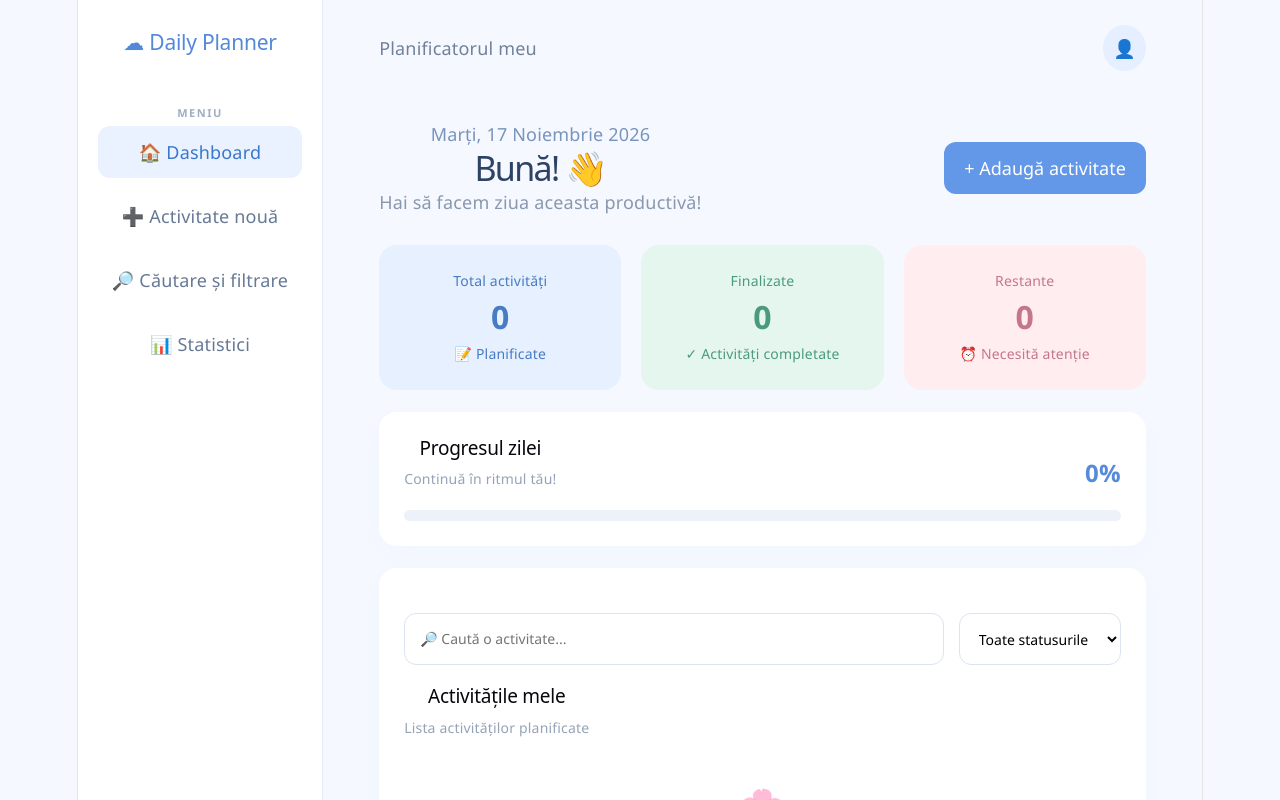
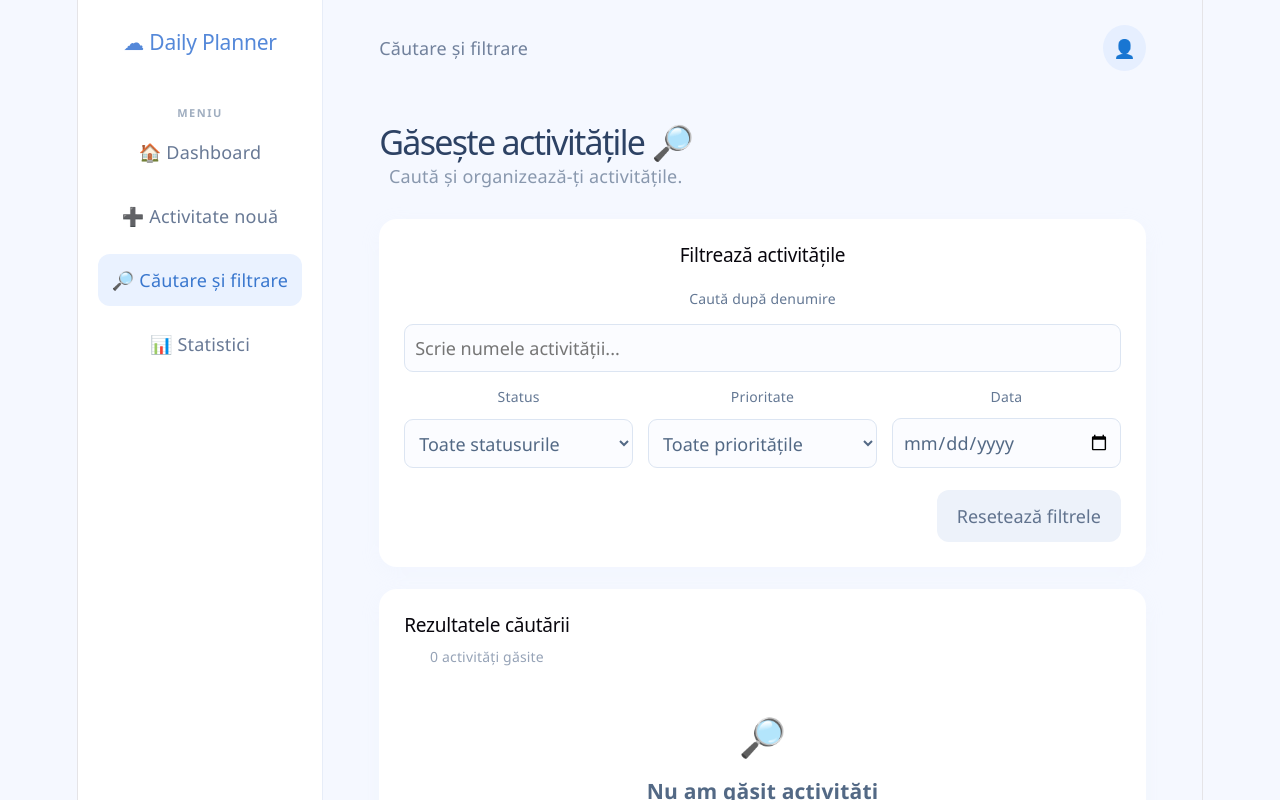
Before and after one commit to ioanaaaaaaaaaa/DAILYPLANNER, a React (Vite) app in the folder daily-planner-web/: page /search in a window 1280 px wide. Before the commit this address led to /. Shown: the top 800 px of the page. Built offline with nearby package versions, Linux system fonts and the light colour scheme.

Commit message:
pagina noua

```diff
--- a/daily-planner-web/src/App.jsx
+++ b/daily-planner-web/src/App.jsx
@@ -2,11 +2,13 @@ import { BrowserRouter, Routes, Route, Navigate } from "react-router-dom";
 import Dashboard from "./pages/Dashboard";
 import AddActivity from "./pages/AddActivity";
 import EditActivity from "./pages/EditActivity";
+import SearchFilter from "./pages/SearchFilter";
 
 function App() {
   return (
     <BrowserRouter>
       <Routes>
+        <Route path="/search" element={<SearchFilter />} />
         <Route path="/" element={<Dashboard />} />
         <Route path="/add-activity" element={<AddActivity />} />
         <Route path="/edit-activity/:id" element={<EditActivity />} />
--- a/daily-planner-web/src/pages/Dashboard.jsx
+++ b/daily-planner-web/src/pages/Dashboard.jsx
@@ -231,7 +231,7 @@ const [filterStatus, setFilterStatus] = useState("Toate");
           </div>
         </section>
 
-        <section className="activities-section">
+        <section className="activities-section" id="activities">
             <div className="search-filter">
   <input
     type="text"
--- a/daily-planner-web/src/pages/SearchFilter.jsx
+++ b/daily-planner-web/src/pages/SearchFilter.jsx
@@ -0,0 +1,223 @@
+
+import { useState } from "react";
+import { Link, useNavigate } from "react-router-dom";
+import { getActivities } from "../utils/storage";
+import "../App.css";
+
+function SearchFilter() {
+  const navigate = useNavigate();
+  const [activities] = useState(getActivities);
+  const [searchTerm, setSearchTerm] = useState("");
+  const [status, setStatus] = useState("Toate");
+  const [priority, setPriority] = useState("Toate");
+  const [date, setDate] = useState("");
+
+  const filteredActivities = activities.filter((activity) => {
+    const matchesName = activity.title
+      .toLowerCase()
+      .includes(searchTerm.toLowerCase());
+
+    const matchesStatus =
+      status === "Toate" || activity.status === status;
+
+    const matchesPriority =
+      priority === "Toate" || activity.priority === priority;
+
+    const matchesDate =
+      date === "" || activity.date === date;
+
+    return (
+      matchesName &&
+      matchesStatus &&
+      matchesPriority &&
+      matchesDate
+    );
+  });
+
+  return (
+    <div className="app-layout">
+      <aside className="sidebar">
+        <h2 className="logo">☁ Daily Planner</h2>
+        <p className="menu-label">MENIU</p>
+
+        <nav>
+          <Link className="nav-link" to="/">
+            🏠 Dashboard
+          </Link>
+
+          <Link className="nav-link" to="/add-activity">
+            ➕ Activitate nouă
+          </Link>
+
+          <Link className="nav-link active" to="/search">
+            🔎 Căutare și filtrare
+          </Link>
+
+          <a className="nav-link" href="/#statistics">
+            📊 Statistici
+          </a>
+        </nav>
+
+        <div className="sidebar-bottom">
+          Organizează-ți ziua, pas cu pas.
+        </div>
+      </aside>
+
+      <main className="main-content">
+        <header className="topbar">
+          <span>Căutare și filtrare</span>
+          <span className="profile">👤</span>
+        </header>
+
+        <section className="welcome-section">
+          <div>
+            <h1>Găsește activitățile 🔎</h1>
+            <p className="subtitle">
+              Caută și organizează-ți activitățile.
+            </p>
+          </div>
+        </section>
+
+        <section className="activity-form">
+          <h2>Filtrează activitățile</h2>
+
+          <label htmlFor="search-name">Caută după denumire</label>
+          <input
+            id="search-name"
+            type="text"
+            placeholder="Scrie numele activității..."
+            value={searchTerm}
+            onChange={(event) => setSearchTerm(event.target.value)}
+          />
+
+          <div className="form-row">
+            <div>
+              <label htmlFor="search-status">Status</label>
+              <select
+                id="search-status"
+                value={status}
+                onChange={(event) => setStatus(event.target.value)}
+              >
+                <option value="Toate">Toate statusurile</option>
+                <option>Urmează</option>
+                <option>Restant</option>
+                <option>Complet</option>
+                <option>Anulat</option>
+              </select>
+            </div>
+
+            <div>
+              <label htmlFor="search-priority">Prioritate</label>
+              <select
+                id="search-priority"
+                value={priority}
+                onChange={(event) => setPriority(event.target.value)}
+              >
+                <option value="Toate">Toate prioritățile</option>
+                <option>Scăzută</option>
+                <option>Medie</option>
+                <option>Ridicată</option>
+              </select>
+            </div>
+
+            <div>
+              <label htmlFor="search-date">Data</label>
+              <input
+                id="search-date"
+                type="date"
+                value={date}
+                onChange={(event) => setDate(event.target.value)}
+              />
+            </div>
+          </div>
+
+          <div className="form-actions">
+            <button
+              className="secondary-button"
+              onClick={() => {
+                setSearchTerm("");
+                setStatus("Toate");
+                setPriority("Toate");
+                setDate("");
+              }}
+            >
+              Resetează filtrele
+            </button>
+          </div>
+        </section>
+
+        <section className="activities-section">
+          <div className="section-heading">
+            <div>
+              <h2>Rezultatele căutării</h2>
+              <p>
+                {filteredActivities.length} activități găsite
+              </p>
+            </div>
+          </div>
+
+          {filteredActivities.length === 0 ? (
+            <div className="empty-state">
+              <span>🔎</span>
+              <h3>Nu am găsit activități</h3>
+              <p>Încearcă alte criterii de căutare.</p>
+            </div>
+          ) : (
+            <div className="activity-list">
+              {filteredActivities
+                .slice()
+                .sort((a, b) =>
+                  `${a.date} ${a.time}`.localeCompare(
+                    `${b.date} ${b.time}`
+                  )
+                )
+                .map((activity) => (
+                  <article
+                    className="activity-item"
+                    key={activity.id}
+                  >
+                    <div className="activity-info">
+                      <h3>{activity.title}</h3>
+                      <p>
+                        📅 {activity.date} · 🕒 {activity.time}
+                      </p>
+                      <span className="priority-label">
+                        Prioritate: {activity.priority}
+                      </span>
+                    </div>
+
+                    <div className="activity-actions">
+                      <span
+                        className={`status ${
+                          activity.status === "Urmează"
+                            ? "status-upcoming"
+                            : activity.status === "Restant"
+                            ? "status-overdue"
+                            : activity.status === "Complet"
+                            ? "status-completed"
+                            : "status-canceled"
+                        }`}
+                      >
+                        {activity.status}
+                      </span>
+
+                      <button
+                        className="edit-button"
+                        onClick={() =>
+                          navigate(`/edit-activity/${activity.id}`)
+                        }
+                      >
+                        ✏️
+                      </button>
+                    </div>
+                  </article>
+                ))}
+            </div>
+          )}
+        </section>
+      </main>
+    </div>
+  );
+}
+
+export default SearchFilter;
```
